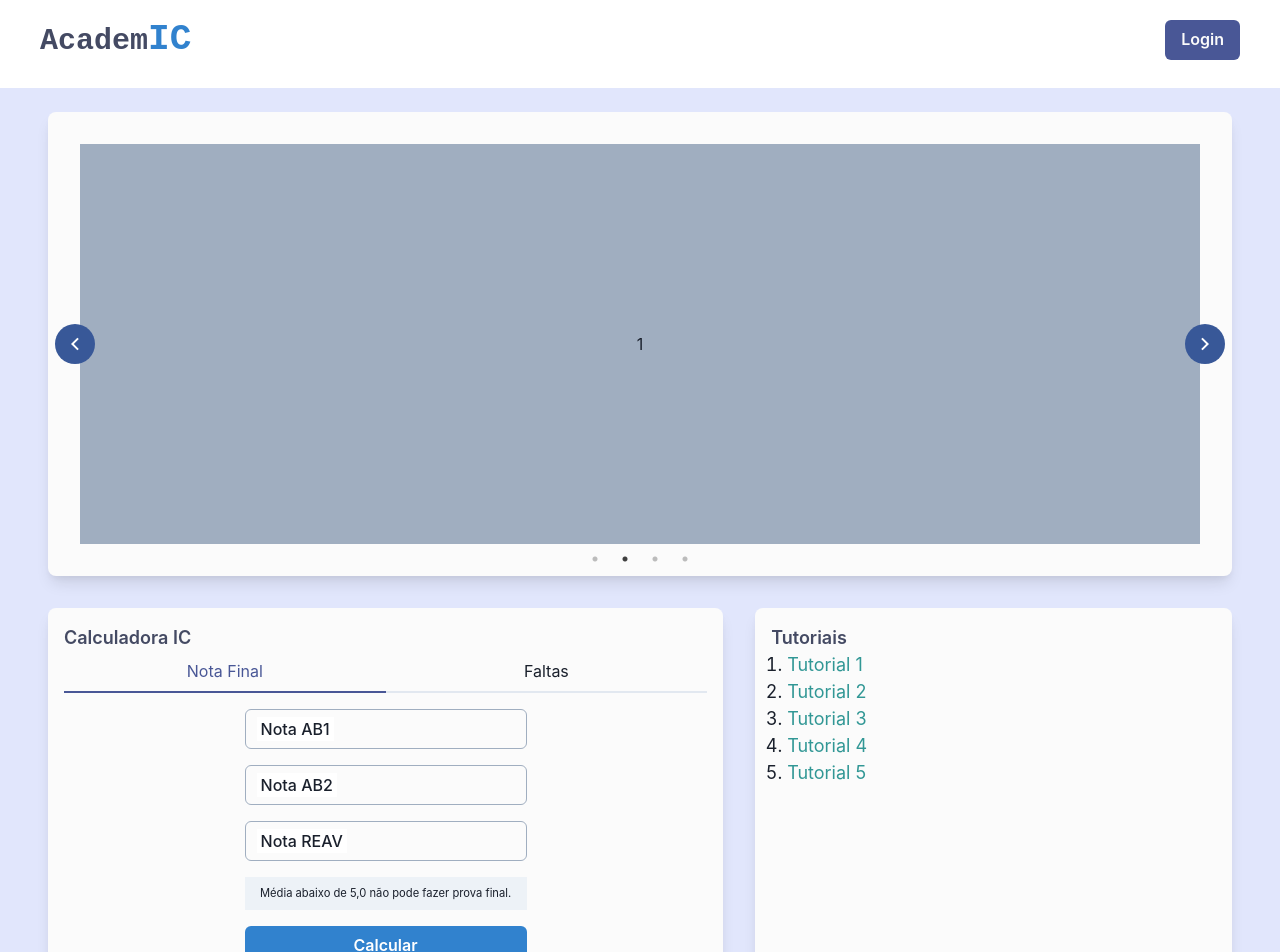
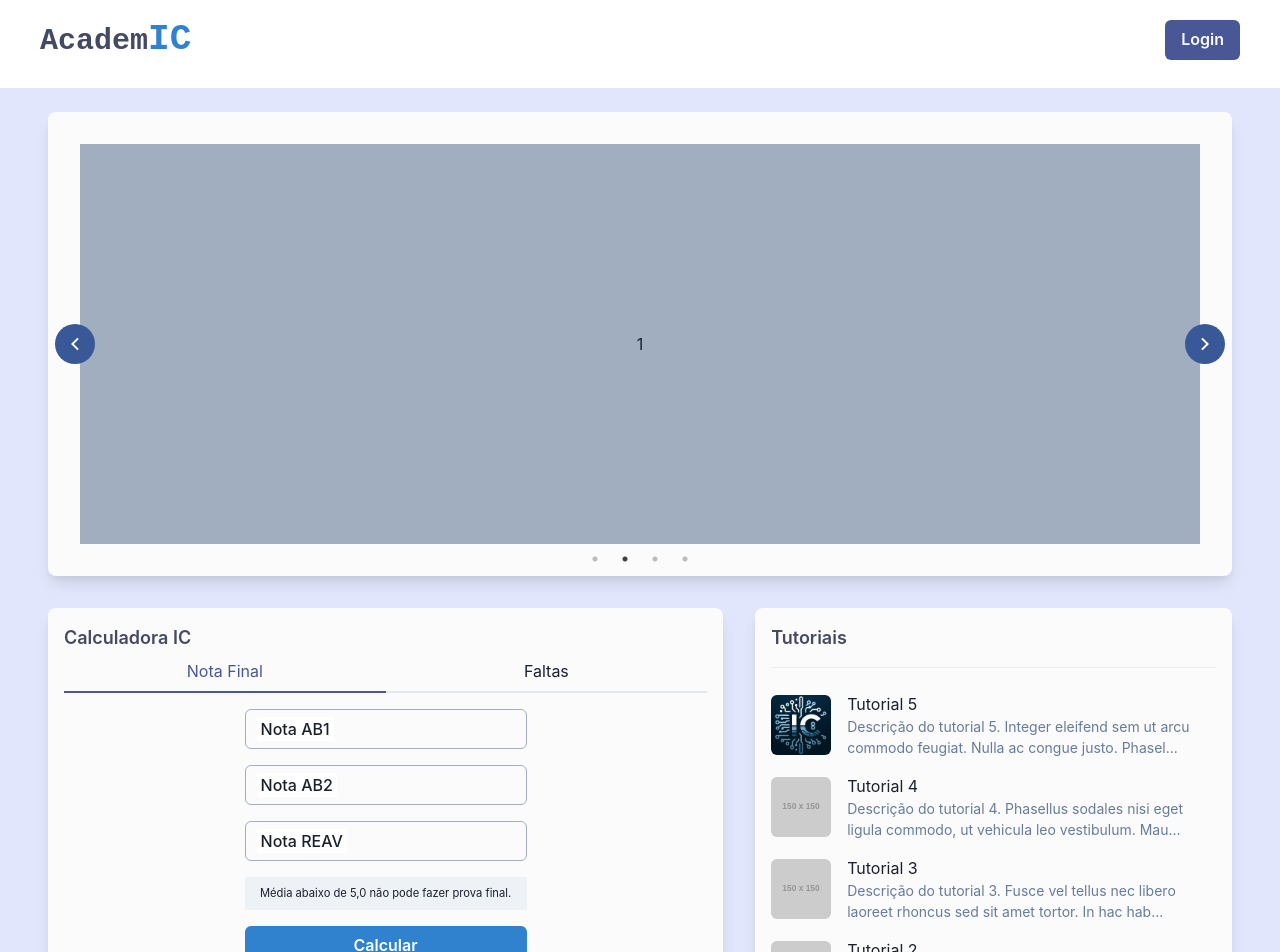
Before and after one commit to Lucasl3/academic-front, a React (Create React App) app: page / in a window 1280 px wide. Shown: the top 952 px of the page. Built offline with nearby package versions, Linux system fonts and the light colour scheme; no server answers.

Commit message:
feature: novo modelo para tutoriais

```diff
--- /dev/null
+++ b/src/components/Tutoriais/index.tsx
@@ -0,0 +1,88 @@
+import React from 'react'
+
+import {
+  Flex,
+  OrderedList,
+  ListItem,
+  Text,
+  Link,
+  useMediaQuery,
+  Divider,
+  Image,
+} from '@chakra-ui/react'
+
+import { TutoriaisHomeProps } from './types'
+import { WordsLimit } from './utils'
+type Props = {
+  tutoriais: TutoriaisHomeProps[]
+}
+
+const TutoriaisHome = (tutoriais: Props) => {
+  const [isMobile] = useMediaQuery('(max-width: 768px)')
+  const tutoriaisSliced = tutoriais.tutoriais.slice(-4).reverse()
+
+  return (
+    <Flex
+      boxShadow="lg"
+      rounded="lg"
+      p={4}
+      bg="#FBFBFB"
+      sx={{
+        flexDirection: 'column',
+        width: isMobile ? '100%' : '70%',
+      }}
+    >
+      <Text fontSize="lg" fontWeight="semibold" color="#444A63">
+        Tutoriais
+      </Text>
+      <Divider my={4} />
+      {tutoriaisSliced.map((tutorial, index) => (
+        <OrderedList
+          key={index}
+          listStyleType="none"
+          onClick={() => window.open(tutorial.url, '_blank')}
+          sx={{
+            margin: 0,
+            paddingY: 2,
+            _hover: {
+              cursor: 'pointer',
+              backgroundColor: '#F0F0F0',
+              borderRadius: '10px',
+            },
+          }}
+        >
+          <ListItem
+            sx={{
+              display: 'flex',
+              alignItems: 'center',
+            }}
+          >
+            <Image
+              src={tutorial.image ? tutorial.image : '/logo.jpg'}
+              alt={tutorial.title}
+              sx={{
+                width: '60px',
+                height: '60px',
+                objectFit: 'cover',
+                borderRadius: '10%',
+                marginRight: '16px',
+              }}
+            />
+            <Flex
+              sx={{
+                flexDirection: 'column',
+              }}
+            >
+              <Text>{tutorial.title}</Text>
+              <Text color="#677b9c" fontSize="sm" wordBreak="break-word">
+                {WordsLimit(tutorial.description, 100)}
+              </Text>
+            </Flex>
+          </ListItem>
+        </OrderedList>
+      ))}
+    </Flex>
+  )
+}
+
+export default TutoriaisHome
--- /dev/null
+++ b/src/components/Tutoriais/types.ts
@@ -0,0 +1,6 @@
+export type TutoriaisHomeProps = {
+  title: string
+  description: string
+  image?: string
+  url: string
+}
--- /dev/null
+++ b/src/components/Tutoriais/utils.ts
@@ -0,0 +1,8 @@
+export function WordsLimit(text: string, limit: number) {
+  if (text.length > limit) {
+    const truncatedText = text.slice(0, limit)
+    return truncatedText + '...'
+  } else {
+    return text
+  }
+}
--- a/src/pages/Home/index.tsx
+++ b/src/pages/Home/index.tsx
@@ -1,18 +1,48 @@
 import React from 'react'
 
-import {
-  Box,
-  Flex,
-  Stack,
-  Text,
-  OrderedList,
-  ListItem,
-  Link,
-  useMediaQuery,
-} from '@chakra-ui/react'
+import { Box, Flex, Stack, useMediaQuery } from '@chakra-ui/react'
 
 import Calculadora from '@/components/Calculadora'
 import Carousel from '@/components/Carousel'
+import TutoriaisHome from '@/components/Tutoriais'
+import { TutoriaisHomeProps } from '@/components/Tutoriais/types'
+
+const tutoriais: TutoriaisHomeProps[] = [
+  {
+    title: 'Tutorial 1',
+    description:
+      'Descrição do tutorial 1. Lorem ipsum dolor sit amet, consectetur adipiscing elit. Mauris lacinia, augue in commodo tincidunt, elit erat varius ex, vel scelerisque velit dolor non enim. Aenean vel lectus porta, interdum eros ac, volutpat sem. Nunc et nunc tempus, euismod eros non, ullamcorper tellus. Pellentesque maximus dui vel ullamcorper ullamcorper. Curabitur consectetur tortor vel luctus finibus. Duis mi urna, lobortis eget velit a, pharetra scelerisque lorem.',
+    image: 'https://via.placeholder.com/150/',
+    url: 'https://www.example.com/tutorial1',
+  },
+  {
+    title: 'Tutorial 2',
+    description:
+      'Descrição do tutorial 2. Sed lacinia suscipit felis, nec tempor mauris faucibus at. Integer semper pharetra justo, vel interdum odio varius vitae. Nullam fringilla congue sapien vitae molestie. Vestibulum nec leo vitae nulla convallis suscipit. Nullam eget aliquam ipsum. Nulla convallis congue leo, at rutrum magna hendrerit ac. Nulla facilisi. Maecenas nec purus non augue sagittis rhoncus. Donec fringilla eget nisi et laoreet.',
+    image: 'https://via.placeholder.com/150/',
+    url: 'https://www.example.com/tutorial2',
+  },
+  {
+    title: 'Tutorial 3',
+    description:
+      'Descrição do tutorial 3. Fusce vel tellus nec libero laoreet rhoncus sed sit amet tortor. In hac habitasse platea dictumst. Nam lobortis lobortis enim, nec scelerisque turpis tempor non. Donec malesuada tortor et nisl commodo consequat. Ut in lectus at libero tristique tristique. Etiam nec nulla arcu. Integer eget lectus nec justo tincidunt tempor.',
+    image: 'https://via.placeholder.com/150/',
+    url: 'https://www.example.com/tutorial3',
+  },
+  {
+    title: 'Tutorial 4',
+    description:
+      'Descrição do tutorial 4. Phasellus sodales nisi eget ligula commodo, ut vehicula leo vestibulum. Mauris a turpis nec lectus interdum vestibulum. Integer ultricies urna vel ultrices consectetur. Proin rhoncus diam eget est consequat, quis scelerisque turpis vestibulum. Proin ultricies lectus sed velit condimentum, in posuere metus dapibus. Morbi laoreet fringilla ante, nec tincidunt felis condimentum nec. Duis vel neque eu ex aliquam fermentum.',
+    image: 'https://via.placeholder.com/150/',
+    url: 'https://www.example.com/tutorial4',
+  },
+  {
+    title: 'Tutorial 5',
+    description:
+      'Descrição do tutorial 5. Integer eleifend sem ut arcu commodo feugiat. Nulla ac congue justo. Phasellus auctor lectus vitae diam placerat, ut consectetur sapien bibendum. Nullam vitae ligula velit. Integer sed enim ac mauris auctor venenatis id ut nunc. Vivamus convallis lacus eget libero egestas pharetra. Morbi fermentum lorem id ipsum tempor lacinia. Cras at justo at justo fermentum scelerisque.',
+    url: 'https://www.example.com/tutorial5',
+  },
+]
 
 const Home = () => {
   const [isMobile] = useMediaQuery('(max-width: 768px)')
@@ -50,29 +80,7 @@ const Home = () => {
         }}
       >
         <Calculadora />
-        <Flex
-          boxShadow="lg"
-          rounded="lg"
-          p={4}
-          bg="#FBFBFB"
-          sx={{
-            flexDirection: 'column',
-            width: isMobile ? '100%' : '70%',
-          }}
-        >
-          <Text fontSize="lg" fontWeight="semibold" color="#444A63">
-            Tutoriais
-          </Text>
-          <OrderedList>
-            {[0, 1, 2, 3, 4].map((index) => (
-              <ListItem fontSize="lg" key={index}>
-                <Link color="teal.500" href="https://chakra-ui.com" isExternal>
-                  Tutorial {index + 1}
-                </Link>
-              </ListItem>
-            ))}
-          </OrderedList>
-        </Flex>
+        <TutoriaisHome tutoriais={tutoriais} />
       </Flex>
     </Stack>
   )
```
